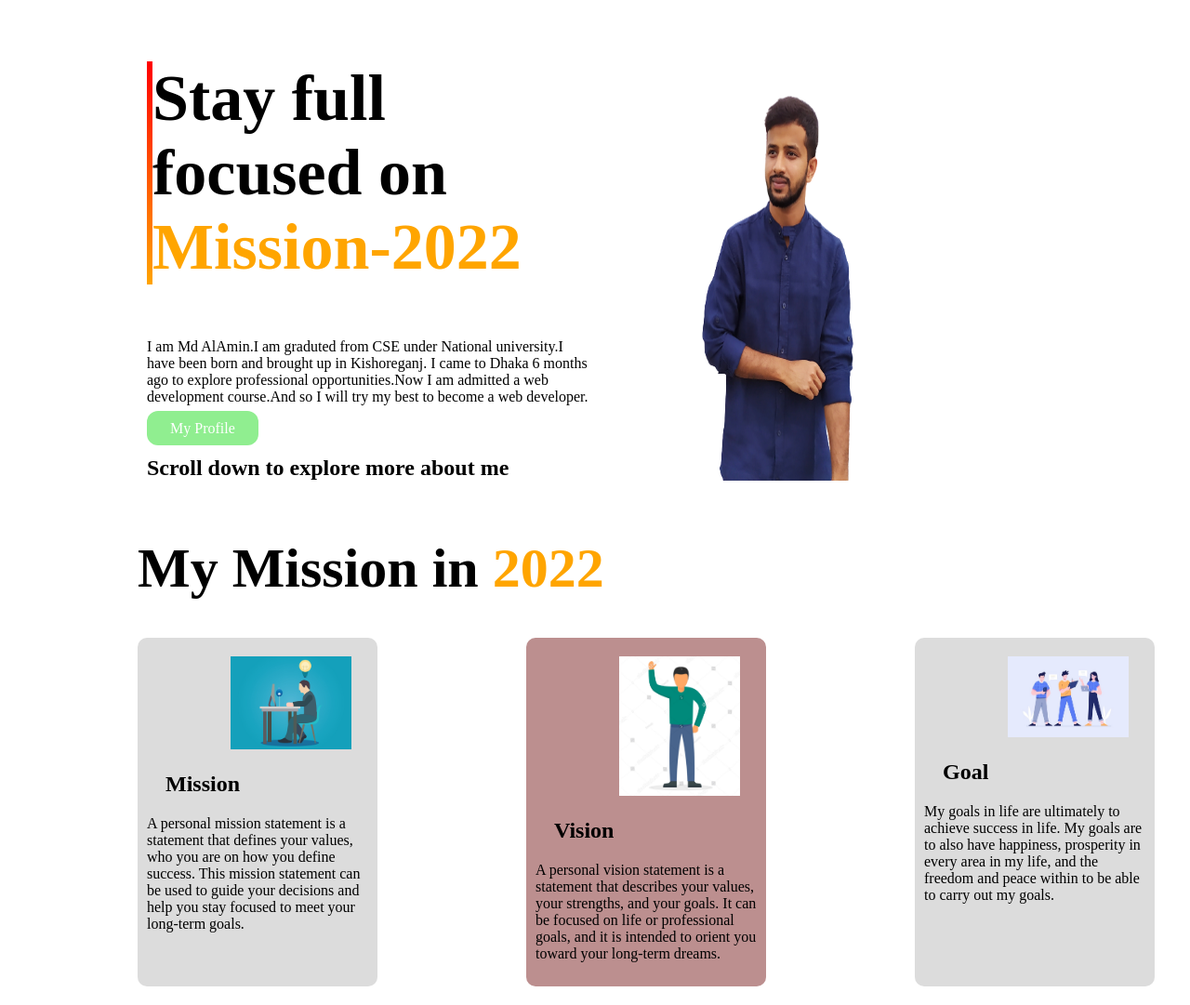
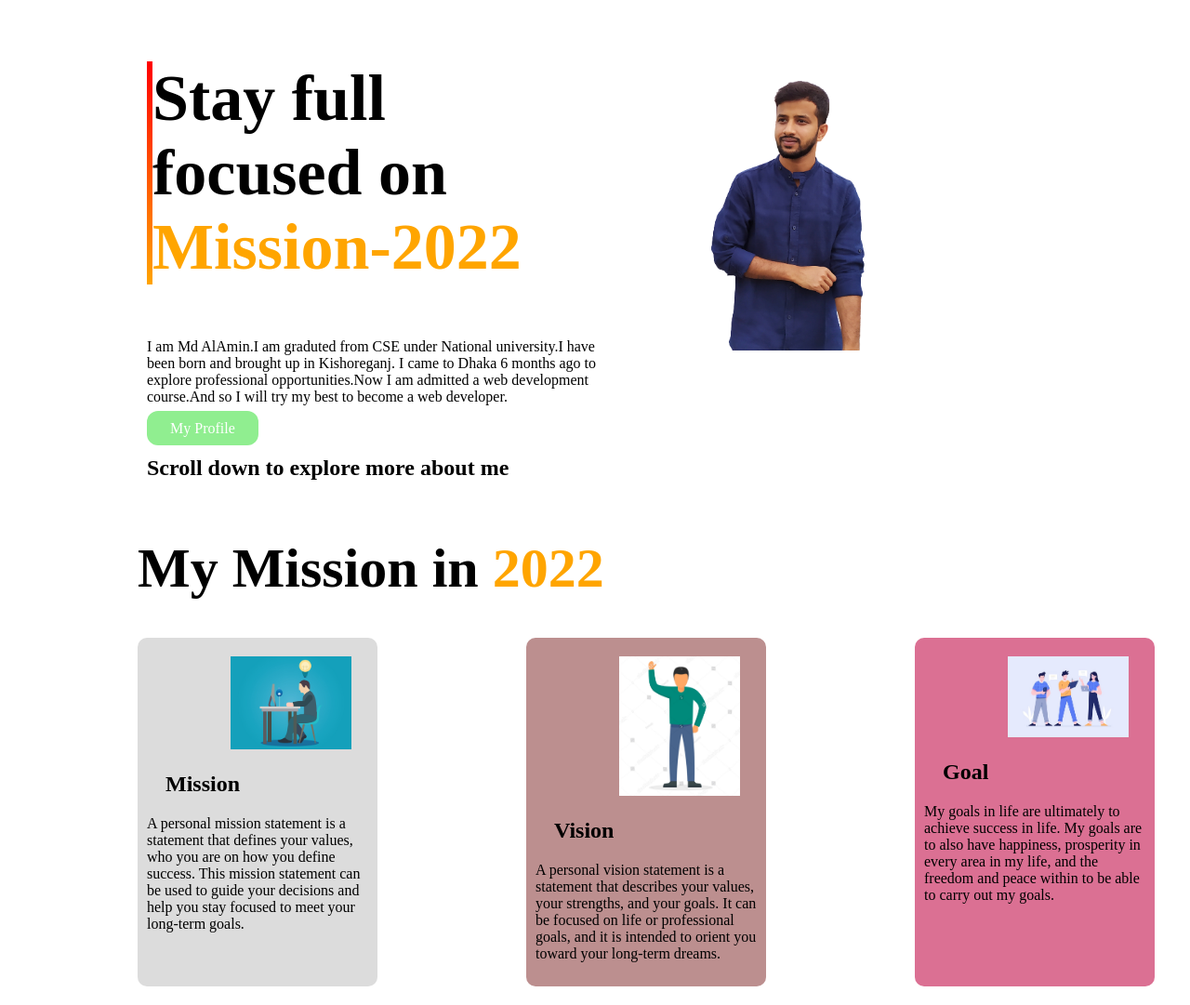
Before and after one commit to mdalamin19/First-assignment, a plain HTML site: page index.html in a window 1280 px wide. Shown: the whole page at 93% size. Drawn offline with Linux system fonts and the light colour scheme.

Commit message:
middle part

```diff
--- a/index.html
+++ b/index.html
@@ -28,7 +28,7 @@
                 <h1>Scroll down to explore more about me</h1>
             </div>
 
-            <div class="image-first flxiable-container">
+            <div class="image-first">
                 <img src="images/alamin bg1.png" alt="">
             </div>
 
@@ -70,7 +70,7 @@
             </div>
 
 
-            <div class="left-part">
+            <div class="last-part">
                 <div>
                     <img src="images/mission3.jpg" alt="">
                 </div>
--- a/style.css
+++ b/style.css
@@ -1,4 +1,4 @@
- .border-left{
+.border-left{
     font-style: inherit;
     font-size: 70px;
     border-left:6px solid ;
@@ -93,7 +93,7 @@
     background-color: rosybrown;
     border-collapse: collapse;}
 
- .right-part img{
+ .last-part img{
 
     width: 130px;
     padding-top: 10px;
@@ -101,8 +101,7 @@
     position:static;
     }
 
-    .right-part{
-    box-shadow: 7px 7px 40px white;
+.last-part{
     width: 30%;
     margin-left: 140px;
     height:available;
```
